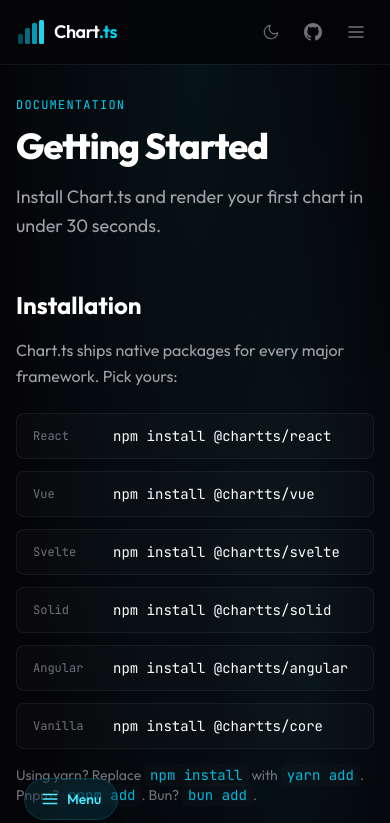
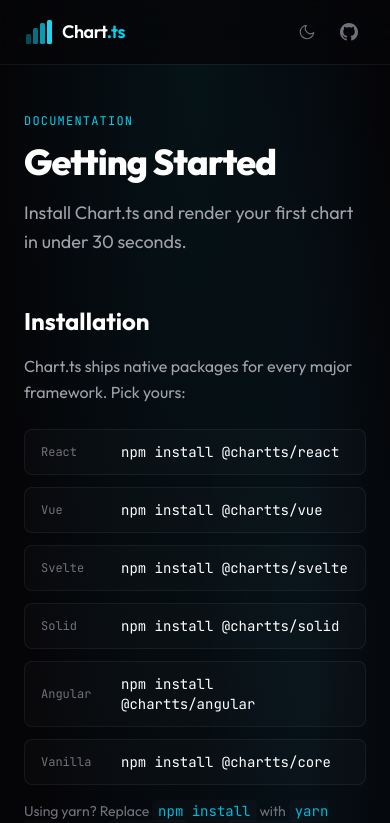
Before and after one commit to chartts/chartts.com, a Next.js app: page /docs in a window 390 px wide. Shown: the top 823 px of the page. Built offline with nearby package versions, Linux system fonts and the light colour scheme.

Commit message:
Revert "add mobile navigation: burger menu, docs sidebar drawer, responsive fixes"
This reverts commit 26905976fd0c1e88a135dacba0f93b12ddf5903c.

```diff
--- a/app/components/nav.tsx
+++ b/app/components/nav.tsx
@@ -1,63 +1,50 @@
-"use client";
-
-import { useState, useEffect, useCallback } from "react";
 import Link from "next/link";
-import { usePathname } from "next/navigation";
 import { ThemeToggle } from "./theme-toggle";
 
-const links = [
-  { label: "Docs", href: "/docs" },
-  { label: "Demos", href: "/demos" },
-  { label: "Examples", href: "/examples" },
-  { label: "Chart Maker", href: "/chart-maker" },
-  { label: "Blog", href: "/blog" },
-];
-
 export function Nav() {
-  const [open, setOpen] = useState(false);
-  const pathname = usePathname();
-
-  // Close menu on route change
-  useEffect(() => {
-    setOpen(false);
-  }, [pathname]);
-
-  // Lock body scroll when menu is open
-  useEffect(() => {
-    if (open) {
-      document.body.style.overflow = "hidden";
-    } else {
-      document.body.style.overflow = "";
-    }
-    return () => {
-      document.body.style.overflow = "";
-    };
-  }, [open]);
-
-  // Close on escape
-  useEffect(() => {
-    function onKey(e: KeyboardEvent) {
-      if (e.key === "Escape") setOpen(false);
-    }
-    if (open) {
-      document.addEventListener("keydown", onKey);
-      return () => document.removeEventListener("keydown", onKey);
-    }
-  }, [open]);
-
   return (
-    <>
     <nav className="fixed top-0 left-0 right-0 z-50 border-b adaptive-border">
       <div className="absolute inset-0 nav-bg backdrop-blur-xl" />
-        <div className="relative mx-auto max-w-7xl px-4 sm:px-6 h-16 flex items-center justify-between">
+      <div className="relative mx-auto max-w-7xl px-6 h-16 flex items-center justify-between">
         {/* Logo */}
         <Link href="/" className="flex items-center gap-2.5 group">
           <div className="relative">
             <svg width="28" height="28" viewBox="0 0 28 28" fill="none">
-                <rect x="2" y="16" width="5" height="10" rx="1.5" fill="#06b6d4" opacity="0.4" />
-                <rect x="9" y="10" width="5" height="16" rx="1.5" fill="#06b6d4" opacity="0.6" />
-                <rect x="16" y="5" width="5" height="21" rx="1.5" fill="#06b6d4" opacity="0.85" />
-                <rect x="23" y="2" width="5" height="24" rx="1.5" fill="#22d3ee" />
+              <rect
+                x="2"
+                y="16"
+                width="5"
+                height="10"
+                rx="1.5"
+                fill="#06b6d4"
+                opacity="0.4"
+              />
+              <rect
+                x="9"
+                y="10"
+                width="5"
+                height="16"
+                rx="1.5"
+                fill="#06b6d4"
+                opacity="0.6"
+              />
+              <rect
+                x="16"
+                y="5"
+                width="5"
+                height="21"
+                rx="1.5"
+                fill="#06b6d4"
+                opacity="0.85"
+              />
+              <rect
+                x="23"
+                y="2"
+                width="5"
+                height="24"
+                rx="1.5"
+                fill="#22d3ee"
+              />
             </svg>
           </div>
           <span className="text-lg font-semibold tracking-tight heading transition-colors">
@@ -65,13 +52,38 @@
           </span>
         </Link>
 
-          {/* Desktop links */}
+        {/* Links */}
         <div className="hidden md:flex items-center gap-8">
-            {links.map((l) => (
-              <Link key={l.href} href={l.href} className="text-sm nav-link cursor-pointer">
-                {l.label}
+          <Link
+            href="/docs"
+            className="text-sm nav-link cursor-pointer"
+          >
+            Docs
           </Link>
-            ))}
+          <Link
+            href="/demos"
+            className="text-sm nav-link cursor-pointer"
+          >
+            Demos
+          </Link>
+          <Link
+            href="/examples"
+            className="text-sm nav-link cursor-pointer"
+          >
+            Examples
+          </Link>
+          <Link
+            href="/chart-maker"
+            className="text-sm nav-link cursor-pointer"
+          >
+            Chart Maker
+          </Link>
+          <Link
+            href="/blog"
+            className="text-sm nav-link cursor-pointer"
+          >
+            Blog
+          </Link>
         </div>
 
         {/* Right side */}
@@ -90,98 +102,15 @@
             </svg>
           </a>
 
-            {/* Get Started - desktop only */}
+          {/* Get Started button */}
           <Link
             href="/docs"
             className="hidden sm:inline-flex items-center gap-2 px-4 py-1.5 text-sm font-medium rounded-lg bg-cyan-500/10 text-cyan-300 border border-cyan-500/20 hover:bg-cyan-500/20 hover:border-cyan-500/30 transition-all cursor-pointer"
           >
             Get Started
           </Link>
-
-            {/* Burger button - mobile only */}
-            <button
-              onClick={() => setOpen(!open)}
-              className="md:hidden p-2 rounded-lg icon-btn cursor-pointer"
-              aria-label={open ? "Close menu" : "Open menu"}
-              aria-expanded={open}
-            >
-              <svg width="20" height="20" viewBox="0 0 20 20" fill="none" stroke="currentColor" strokeWidth="1.5" strokeLinecap="round">
-                {open ? (
-                  <>
-                    <line x1="4" y1="4" x2="16" y2="16" />
-                    <line x1="16" y1="4" x2="4" y2="16" />
-                  </>
-                ) : (
-                  <>
-                    <line x1="3" y1="5" x2="17" y2="5" />
-                    <line x1="3" y1="10" x2="17" y2="10" />
-                    <line x1="3" y1="15" x2="17" y2="15" />
-                  </>
-                )}
-              </svg>
-            </button>
         </div>
       </div>
     </nav>
-
-      {/* Mobile menu overlay */}
-      {open && (
-        <div className="fixed inset-0 z-40 md:hidden">
-          {/* Backdrop */}
-          <div
-            className="absolute inset-0 bg-black/60 backdrop-blur-sm"
-            onClick={() => setOpen(false)}
-          />
-
-          {/* Panel */}
-          <div className="absolute top-16 right-0 w-72 bottom-0 border-l adaptive-border overflow-y-auto mobile-menu-panel">
-            <div className="absolute inset-0 nav-bg" />
-            <div className="relative px-6 py-8 space-y-2">
-              {links.map((l) => (
-                <Link
-                  key={l.href}
-                  href={l.href}
-                  onClick={() => setOpen(false)}
-                  className={`block px-4 py-3 rounded-lg text-base font-medium transition-colors ${
-                    pathname?.startsWith(l.href)
-                      ? "text-cyan-400 bg-cyan-500/10"
-                      : "nav-link hover:bg-white/5"
-                  }`}
-                >
-                  {l.label}
-                </Link>
-              ))}
-
-              <div className="pt-4 mt-4" style={{ borderTop: "1px solid var(--c-border)" }}>
-                <Link
-                  href="/docs"
-                  onClick={() => setOpen(false)}
-                  className="flex items-center justify-center gap-2 px-4 py-3 text-sm font-medium rounded-lg bg-cyan-500/10 text-cyan-300 border border-cyan-500/20 hover:bg-cyan-500/20 transition-all"
-                >
-                  Get Started
-                  <svg width="16" height="16" viewBox="0 0 24 24" fill="none" stroke="currentColor" strokeWidth="2" strokeLinecap="round" strokeLinejoin="round">
-                    <path d="M5 12h14M12 5l7 7-7 7" />
-                  </svg>
-                </Link>
-              </div>
-
-              <div className="pt-4 mt-2" style={{ borderTop: "1px solid var(--c-border)" }}>
-                <a
-                  href="https://github.com/chartts/chartts"
-                  target="_blank"
-                  rel="noopener noreferrer"
-                  className="flex items-center gap-3 px-4 py-3 rounded-lg nav-link hover:bg-white/5 transition-colors"
-                >
-                  <svg width="18" height="18" viewBox="0 0 24 24" fill="currentColor">
-                    <path d="M12 0C5.37 0 0 5.37 0 12c0 5.31 3.435 9.795 8.205 11.385.6.105.825-.255.825-.57 0-.285-.015-1.23-.015-2.235-3.015.555-3.795-.735-4.035-1.41-.135-.345-.72-1.41-1.23-1.695-.42-.225-1.02-.78-.015-.795.945-.015 1.62.87 1.845 1.23 1.08 1.815 2.805 1.305 3.495.99.105-.78.42-1.305.765-1.605-2.67-.3-5.46-1.335-5.46-5.925 0-1.305.465-2.385 1.23-3.225-.12-.3-.54-1.53.12-3.18 0 0 1.005-.315 3.3 1.23.96-.27 1.98-.405 3-.405s2.04.135 3 .405c2.295-1.56 3.3-1.23 3.3-1.23.66 1.65.24 2.88.12 3.18.765.84 1.23 1.905 1.23 3.225 0 4.605-2.805 5.625-5.475 5.925.435.375.81 1.095.81 2.22 0 1.605-.015 2.895-.015 3.3 0 .315.225.69.825.57A12.02 12.02 0 0024 12c0-6.63-5.37-12-12-12z" />
-                  </svg>
-                  <span className="text-sm">GitHub</span>
-                </a>
-              </div>
-            </div>
-          </div>
-        </div>
-      )}
-    </>
   );
 }
--- a/app/docs/docs-sidebar.tsx
+++ /dev/null
@@ -1,119 +0,0 @@
-"use client";
-
-import { useState, useEffect } from "react";
-import Link from "next/link";
-import { usePathname } from "next/navigation";
-
-export interface SidebarSection {
-  title: string;
-  links: { label: string; href: string }[];
-}
-
-export function DocsSidebar({ sections }: { sections: SidebarSection[] }) {
-  const [open, setOpen] = useState(false);
-  const pathname = usePathname();
-
-  // Close on route change
-  useEffect(() => {
-    setOpen(false);
-  }, [pathname]);
-
-  // Lock body scroll when open
-  useEffect(() => {
-    if (open) {
-      document.body.style.overflow = "hidden";
-    } else {
-      document.body.style.overflow = "";
-    }
-    return () => {
-      document.body.style.overflow = "";
-    };
-  }, [open]);
-
-  // Close on escape
-  useEffect(() => {
-    function onKey(e: KeyboardEvent) {
-      if (e.key === "Escape") setOpen(false);
-    }
-    if (open) {
-      document.addEventListener("keydown", onKey);
-      return () => document.removeEventListener("keydown", onKey);
-    }
-  }, [open]);
-
-  const sidebarContent = (
-    <nav className="space-y-8">
-      {sections.map((section) => (
-        <div key={section.title}>
-          <p className="text-xs font-mono muted-text uppercase tracking-wider mb-3">
-            {section.title}
-          </p>
-          <ul className="space-y-1">
-            {section.links.map((link) => (
-              <li key={link.href}>
-                <Link
-                  href={link.href}
-                  onClick={() => setOpen(false)}
-                  className={`block text-sm py-1 transition-colors cursor-pointer ${
-                    pathname === link.href
-                      ? "text-cyan-400 font-medium"
-                      : "body-text hover:text-cyan-400"
-                  }`}
-                >
-                  {link.label}
-                </Link>
-              </li>
-            ))}
-          </ul>
-        </div>
-      ))}
-    </nav>
-  );
-
-  return (
-    <>
-      {/* Mobile sidebar toggle button - fixed at bottom */}
-      <button
-        onClick={() => setOpen(!open)}
-        className="lg:hidden fixed bottom-6 left-6 z-40 flex items-center gap-2 px-4 py-2.5 rounded-full text-sm font-medium bg-cyan-500/10 text-cyan-300 border border-cyan-500/20 hover:bg-cyan-500/20 transition-all backdrop-blur-xl shadow-lg cursor-pointer"
-        aria-label={open ? "Close sidebar" : "Open sidebar"}
-        aria-expanded={open}
-      >
-        <svg width="18" height="18" viewBox="0 0 24 24" fill="none" stroke="currentColor" strokeWidth="2" strokeLinecap="round" strokeLinejoin="round">
-          {open ? (
-            <path d="M18 6L6 18M6 6l12 12" />
-          ) : (
-            <>
-              <path d="M3 12h18M3 6h18M3 18h18" />
-            </>
-          )}
-        </svg>
-        <span>{open ? "Close" : "Menu"}</span>
-      </button>
-
-      {/* Desktop sidebar - always visible */}
-      <aside className="hidden lg:block w-64 shrink-0 border-r adaptive-border sticky top-16 h-[calc(100vh-4rem)] overflow-y-auto py-8 px-6">
-        {sidebarContent}
-      </aside>
-
-      {/* Mobile sidebar overlay */}
-      {open && (
-        <div className="fixed inset-0 z-30 lg:hidden">
-          {/* Backdrop */}
-          <div
-            className="absolute inset-0 bg-black/60 backdrop-blur-sm"
-            onClick={() => setOpen(false)}
-          />
-
-          {/* Panel - slides from left */}
-          <div className="absolute top-16 left-0 bottom-0 w-72 border-r adaptive-border overflow-y-auto">
-            <div className="absolute inset-0 nav-bg backdrop-blur-xl" />
-            <div className="relative py-8 px-6">
-              {sidebarContent}
-            </div>
-          </div>
-        </div>
-      )}
-    </>
-  );
-}
--- a/app/docs/layout.tsx
+++ b/app/docs/layout.tsx
@@ -1,6 +1,5 @@
-import { DocsSidebar, type SidebarSection } from "./docs-sidebar";
-
-const sidebar: SidebarSection[] = [
+import Link from "next/link";
+const sidebar = [
   {
     title: "Getting Started",
     links: [
@@ -119,15 +118,40 @@
   children: React.ReactNode;
 }) {
   return (
-    <div className="max-w-[90rem] mx-auto pt-16">
-      <div className="flex">
-        <DocsSidebar sections={sidebar} />
+    <>
+<div className="max-w-[90rem] mx-auto pt-16">
+        <div className="flex">
+          {/* Sidebar */}
+          <aside className="hidden lg:block w-64 shrink-0 border-r adaptive-border sticky top-16 h-[calc(100vh-4rem)] overflow-y-auto py-8 px-6">
+            <nav className="space-y-8">
+              {sidebar.map((section) => (
+                <div key={section.title}>
+                  <p className="text-xs font-mono muted-text uppercase tracking-wider mb-3">
+                    {section.title}
+                  </p>
+                  <ul className="space-y-1">
+                    {section.links.map((link) => (
+                      <li key={link.href}>
+                        <Link
+                          href={link.href}
+                          className="block text-sm body-text hover:text-cyan-400 transition-colors py-1 cursor-pointer"
+                        >
+                          {link.label}
+                        </Link>
+                      </li>
+                    ))}
+                  </ul>
+                </div>
+              ))}
+            </nav>
+          </aside>
 
-        {/* Main content */}
-        <div className="flex-1 min-w-0 px-4 sm:px-8 lg:px-16 py-8 sm:py-12">
-          {children}
+          {/* Main content */}
+          <div className="flex-1 min-w-0 px-6 sm:px-8 lg:px-16 py-12">
+            {children}
+          </div>
         </div>
       </div>
-    </div>
+    </>
   );
 }
--- a/app/globals.css
+++ b/app/globals.css
@@ -255,17 +255,8 @@
 }
 
 /* Nav background */
-html.dark .nav-bg { background: rgba(5, 5, 8, 0.92); }
-html.light .nav-bg { background: rgba(248, 250, 252, 0.92); }
-
-/* Mobile menu panel animation */
-.mobile-menu-panel {
-  animation: slide-in-right 0.2s ease-out;
-}
-@keyframes slide-in-right {
-  from { transform: translateX(100%); }
-  to { transform: translateX(0); }
-}
+html.dark .nav-bg { background: rgba(5, 5, 8, 0.8); }
+html.light .nav-bg { background: rgba(248, 250, 252, 0.8); }
 
 /* Light mode card overrides */
 html.light .card-surface {
```
Lines whose indentation alone changed are shown as unchanged.
